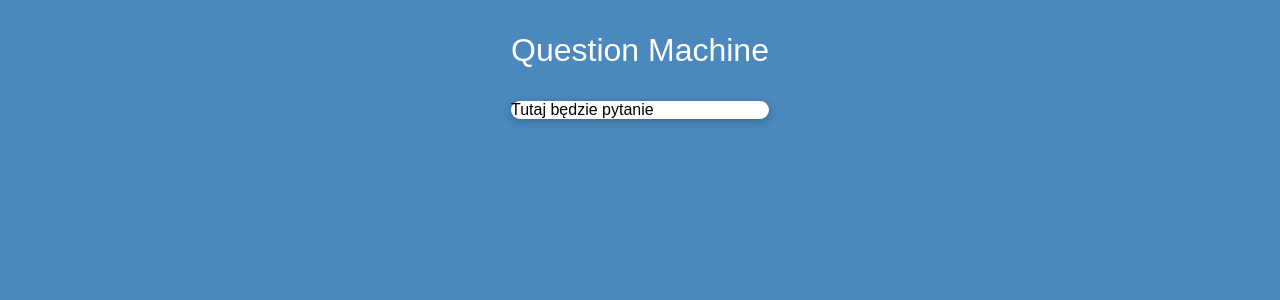
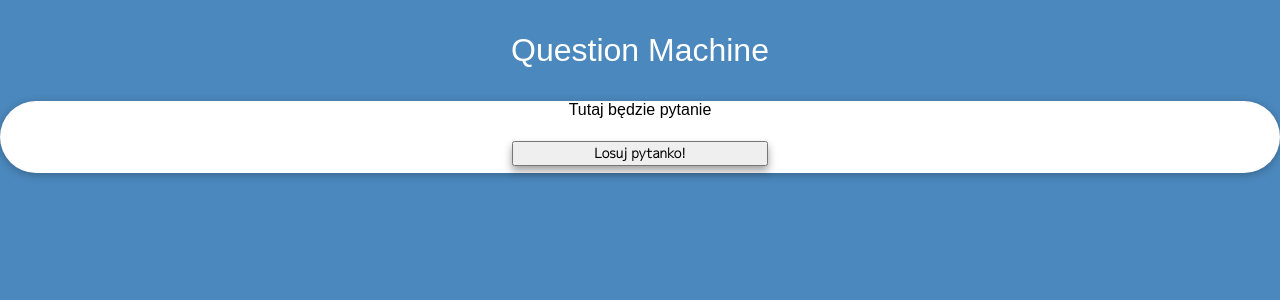
Before and after one commit to H0N3YY/TarrotMachine, a React (Create React App) app: page / in a window 1280 px wide. Shown: the top 300 px of the page. Built offline with nearby package versions, Linux system fonts and the light colour scheme.

Commit message:
Add button & change style card(?)

```diff
--- a/src/App.js
+++ b/src/App.js
@@ -1,9 +1,9 @@
 import "./style/index.css";
 import Card from "./components/Card";
-
+import './style/app.css'
 function App() {
   return (
-    <div>
+    <div className='App'>
       <div className="tittle">
         <p> Question Machine </p>
       </div>
--- /dev/null
+++ b/src/components/Button.js
@@ -0,0 +1,7 @@
+import React from 'react'
+import '../style/button.css'
+export const Button = () => {
+  return (
+    <button className="button">Losuj pytanko!</button>
+  )
+}
--- a/src/components/Card.js
+++ b/src/components/Card.js
@@ -1,9 +1,10 @@
 import "../style/card.css";
-
+import { Button } from "./Button";
 const Card = () => {
   return (
     <div className="card">
       <p> Tutaj będzie pytanie</p>
+       <Button/>
     </div>
   );
 };
--- /dev/null
+++ b/src/style/app.css
@@ -0,0 +1,12 @@
+.App{
+    width: 100%;
+    height: 100%;
+
+}
+.tittle{
+    font-size: 200%;
+    width: 100%;
+    height: 100%;
+    color: rgb(255, 255, 255);
+    text-align: center;
+  }
--- /dev/null
+++ b/src/style/button.css
@@ -0,0 +1,14 @@
+@import url('https://fonts.googleapis.com/css2?family=M+PLUS+1p:wght@300&display=swap');
+.button{
+  width: 20%;
+  /* border-radius: 10em; */
+  height: 100%;
+  box-shadow: 0 5px 8px rgba(20, 20, 20, 0.397);
+  font-family: 'M PLUS 1p', sans-serif;
+  font-weight: bold;
+  margin: 0.5%;
+
+}
+.button:hover{
+  background-color: #c9c4c4ec;
+}
--- a/src/style/card.css
+++ b/src/style/card.css
@@ -4,4 +4,6 @@
     background: white;
     box-shadow: 0 2px 8px rgba(0, 0, 0, 0.26);
     border-radius: 10em;
+    text-align: center;
+
   }
--- a/src/style/index.css
+++ b/src/style/index.css
@@ -3,6 +3,8 @@
   }
 
   html {
+    width: 100%;
+    height: 100%;
     font-family: sans-serif;
     background-color: rgb(75, 136, 189);
     display: flex;
@@ -11,13 +13,7 @@
   }
 
   body {
+    width: 100%;
+    height: 100%;
     margin: 0;
   }
-
-
-.tittle{
-    font-size: 200%;
-    width: 100%;
-    height: 100%;
-    color: rgb(255, 255, 255);
-  }
```
